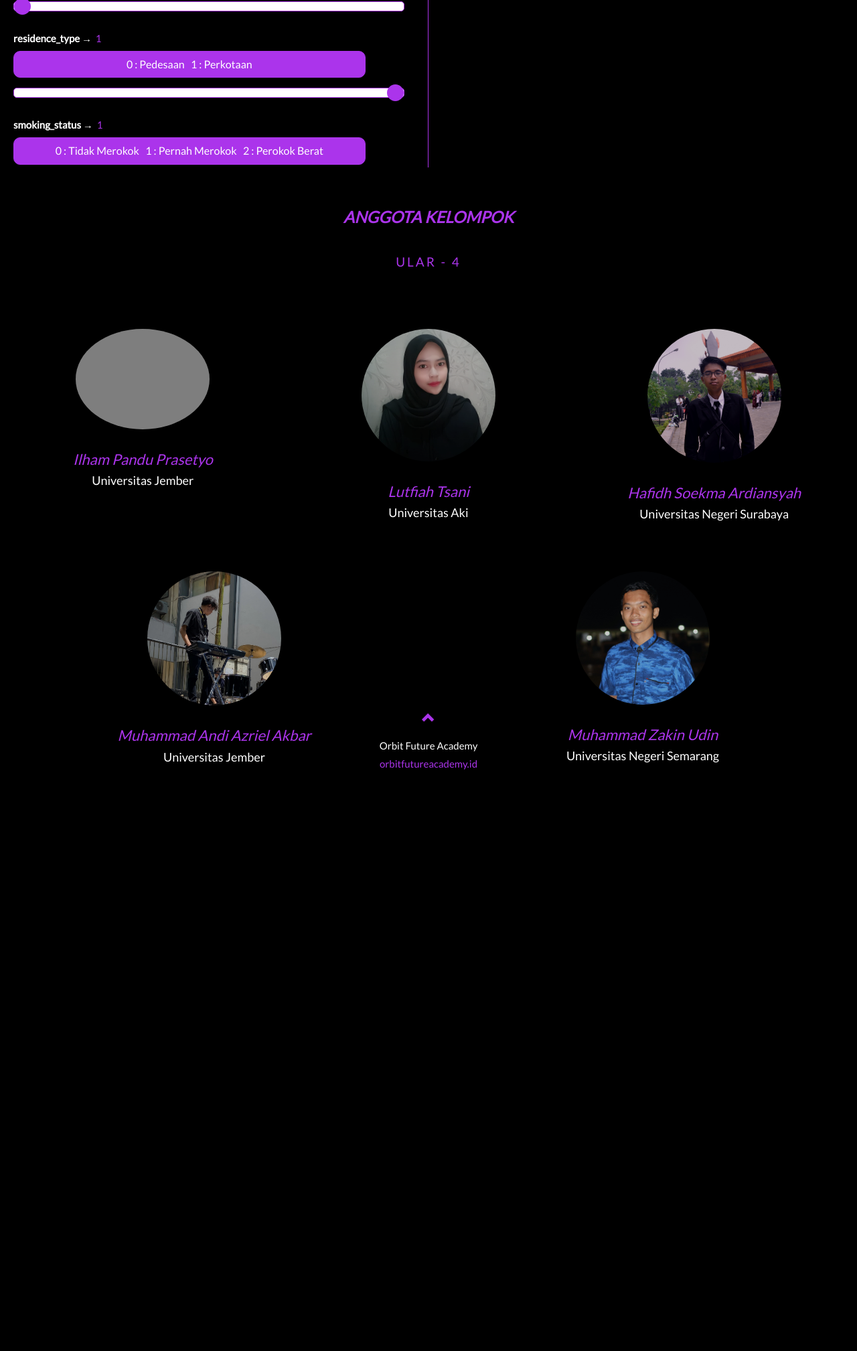
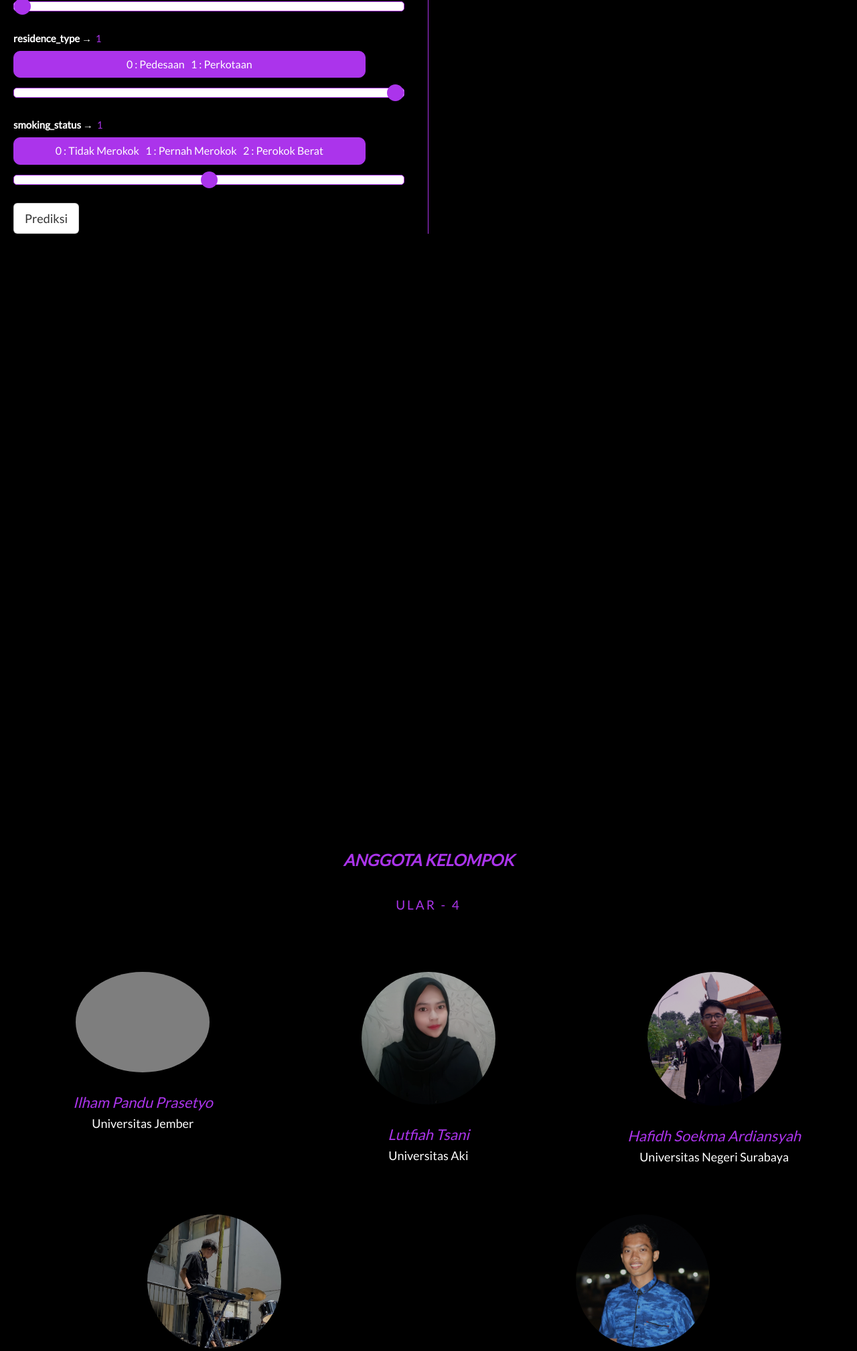
Before and after one commit to zakin19/Deployment, a Flask app: page / in a window 1280 px wide. Shown: the part 2190-4207 px from the top of the page at 67% size. Before the commit the page ends 3339 px from the top, so only its background shows below. Run offline with Flask 2, Linux system fonts and the light colour scheme; parts of the project's set-up code (start-up, migrations or seed data) failed here and were passed over; grey boxes are pictures that could not be loaded.

Commit message:
revisi 3

```diff
--- a/app/static/css/client_side.css
+++ b/app/static/css/client_side.css
@@ -186,8 +186,8 @@ h4 {
 }
 
 #aplikasi {
-	height: 180vh;
-	/* height: 300vh; */
+	/* height: 180vh; */
+	height: 300vh;
 	overflow: hidden;
 }
 
@@ -230,8 +230,8 @@ h4 {
 	flex-direction: column;
 	justify-content: center;
 	align-items: center;
-	height: 120vh;
-	/* height: 180vh; */
+	/* height: 120vh; */
+	height: 200vh;
 }
 
 #prediksi_submit {
@@ -386,8 +386,8 @@ footer a:focus {
 		transition: 0.3s ease;
 	}
 	#aplikasi {
-		height:210vh;
-		/* height:320vh; */
+		/* height:210vh; */
+		height:320vh;
 		overflow: hidden;
 	}
 	#hasil_prediksi {
@@ -396,8 +396,8 @@ footer a:focus {
 		display:block;
 	}
 	#anggotaKelompok {
-		height: 240vh;
-		/* height: 280vh; */
+		/* height: 240vh; */
+		height: 300vh;
 	}
 	#anggotaKelompok .identitas-anggota {
 		padding: 3rem 0;
```
